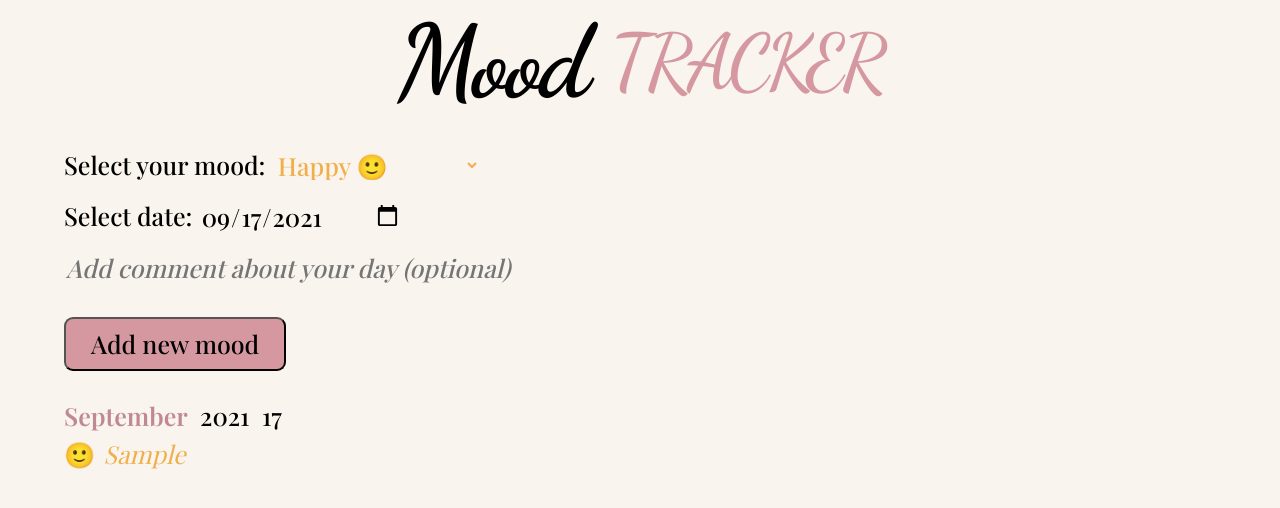
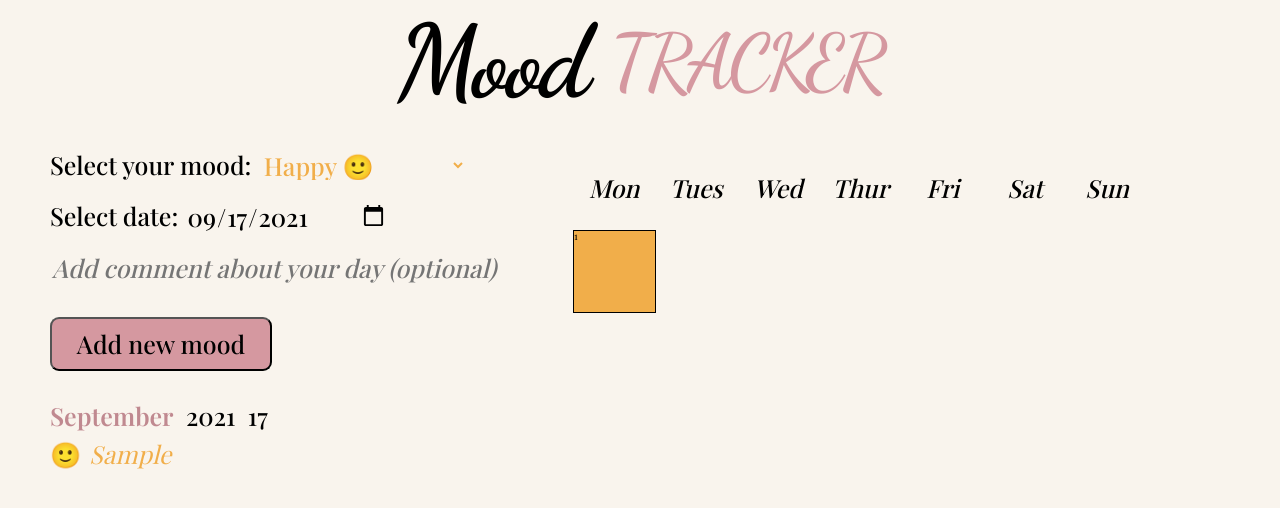
Before and after one commit to zakrzewskib/mood-tracker-react, a React (Create React App) app: page / in a window 1280 px wide. Both pictures are taken after typing "Sample" into the empty fields and a click on the button "Add new mood". Shown: the top 508 px of the page. Built offline with nearby package versions, Linux system fonts and the light colour scheme; a web font is replaced by a local one.

Commit message:
Start working on MonthTracker

```diff
--- a/src/App.js
+++ b/src/App.js
@@ -3,6 +3,8 @@ import React, { useState } from 'react';
 import MainHeader from './components/UI/MainHeader';
 import Moods from './components/Moods/Moods';
 import NewMood from './components/AddMood/NewMood';
+
+import MonthTracker from './components/Charts/MonthTracker';
 
 const App = () => {
   const SAMPLE_DATA = [
@@ -57,9 +59,15 @@ const App = () => {
     <div>
       <MainHeader />
 
-      <NewMood onAddNewMood={addNewMoodHandler} />
+      <div className="outside-container">
+        <div>
+          <NewMood onAddNewMood={addNewMoodHandler} />
 
-      <Moods items={moods} />
+          <Moods items={moods} />
+        </div>
+
+        <MonthTracker items={moods} />
+      </div>
     </div>
   );
 };
--- /dev/null
+++ b/src/components/Charts/MonthTracker.js
@@ -0,0 +1,27 @@
+import classes from './MonthTracker.module.css';
+
+import MonthTrackerItem from './MonthTrackerItem';
+
+const MonthTracker = (props) => {
+  const days = [];
+  for (let i = 1; i <= 31; i++) {
+    days.push(i);
+  }
+
+  return (
+    <div className={classes['month-tracker']}>
+      <div className={classes['week-day']}>Mon</div>
+      <div className={classes['week-day']}>Tues</div>
+      <div className={classes['week-day']}>Wed</div>
+      <div className={classes['week-day']}>Thur</div>
+      <div className={classes['week-day']}>Fri</div>
+      <div className={classes['week-day']}>Sat</div>
+      <div className={classes['week-day']}>Sun</div>
+      {props.items.map((mood) => (
+        <MonthTrackerItem key={mood.id} mood={mood} number={1} />
+      ))}
+    </div>
+  );
+};
+
+export default MonthTracker;
--- /dev/null
+++ b/src/components/Charts/MonthTracker.module.css
@@ -0,0 +1,15 @@
+.month-tracker {
+  display: grid;
+  grid-template-columns: repeat(7, 1fr);
+  grid-template-rows: repeat(5, 1fr);
+
+  align-self: start;
+}
+
+.week-day {
+  justify-self: center;
+  align-self: center;
+  font-size: 2.4rem;
+  font-weight: 500;
+  font-style: italic;
+}
--- /dev/null
+++ b/src/components/Charts/MonthTrackerItem.js
@@ -0,0 +1,15 @@
+import classes from './MonthTrackerItem.module.css';
+
+const MonthTrackerItem = (props) => {
+  return (
+    <div
+      className={`${classes['month-tracker-item']} ${
+        props.mood.color + '-background'
+      }`}
+    >
+      <div>{props.number}</div>
+    </div>
+  );
+};
+
+export default MonthTrackerItem;
--- /dev/null
+++ b/src/components/Charts/MonthTrackerItem.module.css
@@ -0,0 +1,7 @@
+.month-tracker-item {
+  width: 8rem;
+  height: 8rem;
+
+  border: 1px solid black;
+  margin: 0 -1px -1px 0;
+}
--- a/src/index.css
+++ b/src/index.css
@@ -27,27 +27,53 @@ body {
   background-color: #f9f4ed;
 }
 
+.outside-container {
+  display: flex;
+  width: 100%;
+}
+
 .container {
-  width: 90%;
-  margin: 0 auto;
+  /* width: 90%; */
+  /* margin: 0 auto; */
+  margin-left: 4.8rem;
 }
 
 .😃 {
   color: #ec6173;
 }
 
+.😃-background {
+  background-color: #ec6173;
+}
+
 .🙂 {
   color: #f1ae4a;
+}
+
+.🙂-background {
+  background-color: #f1ae4a;
 }
 
 .😑 {
   color: #6964ff;
 }
 
+.😑-background {
+  background-color: #6964ff;
+}
+
 .🙁 {
   color: #51a350;
+}
+
+.🙁-background {
+  background-color: #51a350;
 }
 
 .😢 {
   color: #bd63be;
 }
+
+.😢-background {
+  background-color: #bd63be;
+}
```
